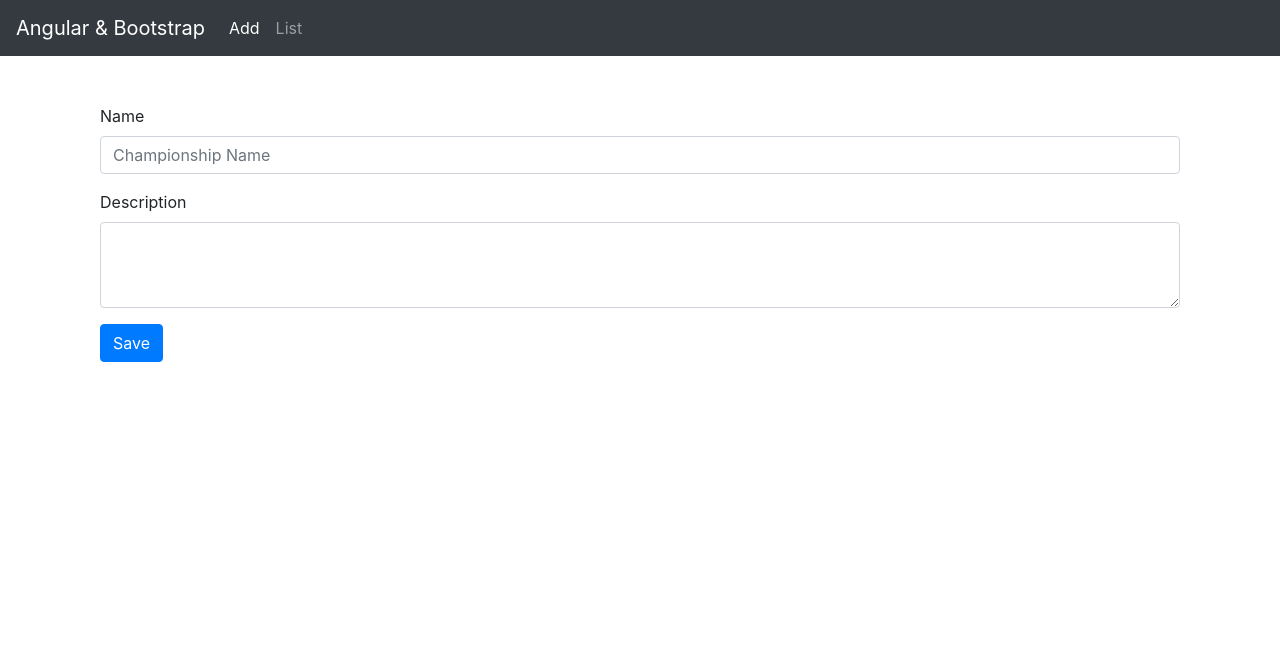
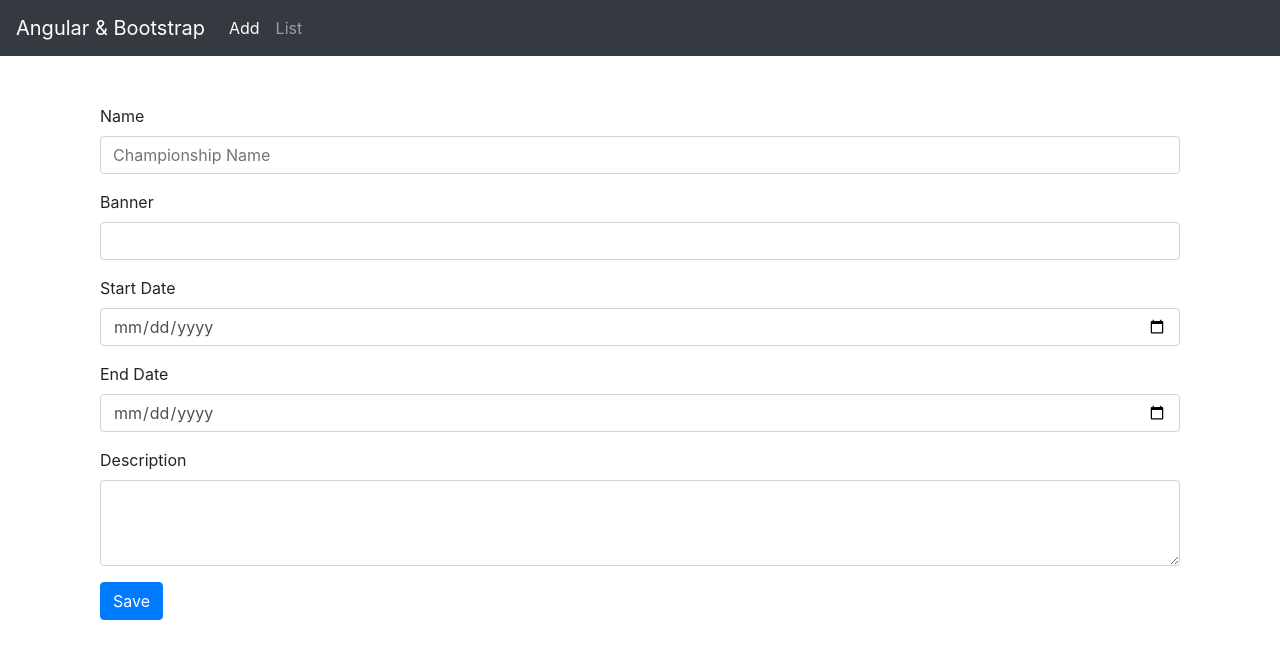
Before and after one commit to kapit4n/football-two-adm, an Angular app: page /championship/new in a window 1280 px wide. Shown: the top 658 px of the page. Built offline with nearby package versions, Linux system fonts and the light colour scheme.

Commit message:
Save startDate, endDate and banner for championship

```diff
--- a/package.json
+++ b/package.json
@@ -24,6 +24,7 @@
     "bootstrap": "^4.2.1",
     "core-js": "^2.5.4",
     "font-awesome": "^4.7.0",
+    "moment": "^2.23.0",
     "rxjs": "^6.0.0",
     "zone.js": "^0.8.26"
   },
--- a/src/app/adm/championship/championship/championship.component.html
+++ b/src/app/adm/championship/championship/championship.component.html
@@ -3,6 +3,22 @@
     <label for="name">Name</label>
     <input type="text" class="form-control" id="name" formControlName="name" placeholder="Championship Name">
   </div>
+
+  <div class="form-group">
+    <label for="banner">Banner</label>
+    <input type="text" class="form-control" id="banner" formControlName="banner" placeholder="">
+  </div>
+
+  <div class="form-group">
+    <label for="startDate">Start Date</label>
+    <input type="date" class="form-control" id="startDate" formControlName="startDate" placeholder="yyyy-mm-dd">
+  </div>
+
+  <div class="form-group">
+    <label for="endDate">End Date</label>
+    <input type="date" class="form-control" id="endDate" formControlName="endDate" placeholder="yyyy-mm-dd">
+  </div>
+
   <div class="form-group">
     <label for="description">Description</label>
     <textarea class="form-control" id="description" rows="3" formControlName="description"></textarea>
--- a/src/app/adm/championship/championship/championship.component.ts
+++ b/src/app/adm/championship/championship/championship.component.ts
@@ -3,6 +3,7 @@ import { FormGroup, FormControl } from '@angular/forms';
 import { ChampionshipsService } from '../../../services/adm/championships.service'
 import { ActivatedRoute } from '@angular/router';
 import { Router } from "@angular/router";
+import * as moment from 'moment';
 
 @Component({
   selector: 'app-championship',
@@ -15,6 +16,9 @@ export class ChampionshipComponent implements OnInit {
   constructor(private champSvc: ChampionshipsService, private route: ActivatedRoute, private router: Router) {
     this.cForm = new FormGroup({
       name: new FormControl(''),
+      banner: new FormControl(''),
+      startDate: new FormControl(''),
+      endDate: new FormControl(''),
       description: new FormControl('')
     });
   }
@@ -27,7 +31,7 @@ export class ChampionshipComponent implements OnInit {
     if (id != 'new') {
       this.id = id;
       this.champSvc.getById(id).subscribe(data => {
-        this.cForm.setValue({ name: data.name, description: data.description });
+        this.cForm.setValue({ name: data.name, description: data.description, startDate: moment(data.startDate).format('YYYY-MM-DD'), endDate: moment(data.endDate).format('YYYY-MM-DD'), banner: data.banner });
       })
     }
 
```
